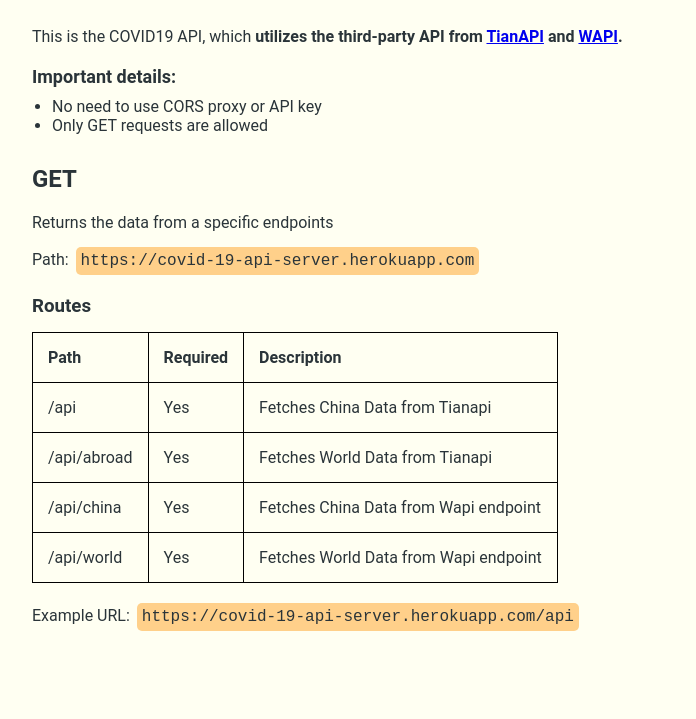
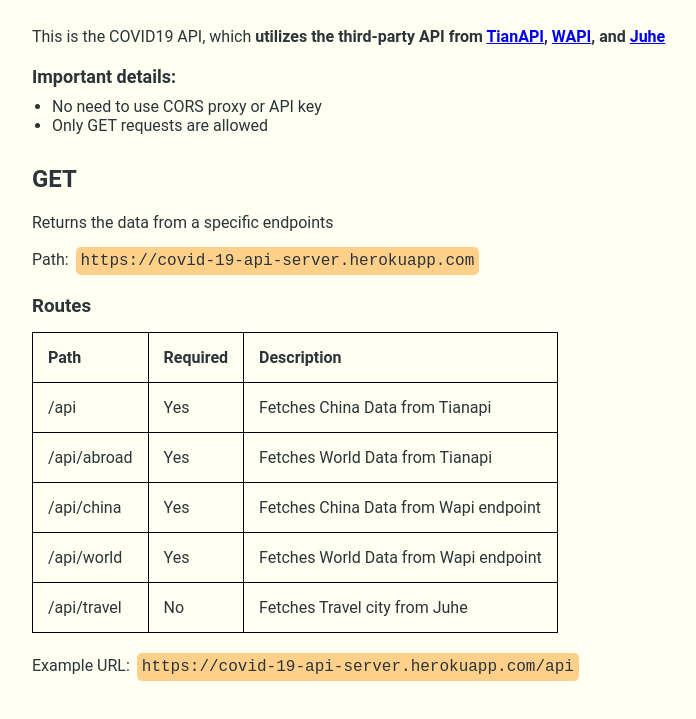
Before and after one commit to LeonXu260/covid-server, a website: page public/index.html in a window 1280 px wide. Shown: the part 61-780 px from the top of the page, without its empty margins (38-734 px from the left). Drawn offline with Linux system fonts and the light colour scheme.

Commit message:
doc: add juhe third party api to index.html

```diff
--- a/public/index.html
+++ b/public/index.html
@@ -16,8 +16,8 @@
         This is the COVID19 API, which
         <span class="bold"
           >utilizes the third-party API from
-          <a href="https://www.tianapi.com" target="_blank">TianAPI</a> and
-          <a href="https://www.wapi.cn" target="_blank">WAPI</a>.</span
+          <a href="https://www.tianapi.com" target="_blank">TianAPI</a>,
+          <a href="https://www.wapi.cn" target="_blank">WAPI</a>, and <a href="https://www.juhe.cn/">Juhe</a></span
         >
       </p>
       <h4>Important details:</h4>
@@ -58,6 +58,11 @@
           <td>Yes</td>
           <td>Fetches World Data from Wapi endpoint</td>
         </tr>
+        <tr>
+          <td>/api/travel</td>
+          <td>No</td>
+          <td>Fetches Travel city from Juhe</td>
+        </tr>
       </table>
       <p>
         Example URL: <code>https://covid-19-api-server.herokuapp.com/api</code>
```
